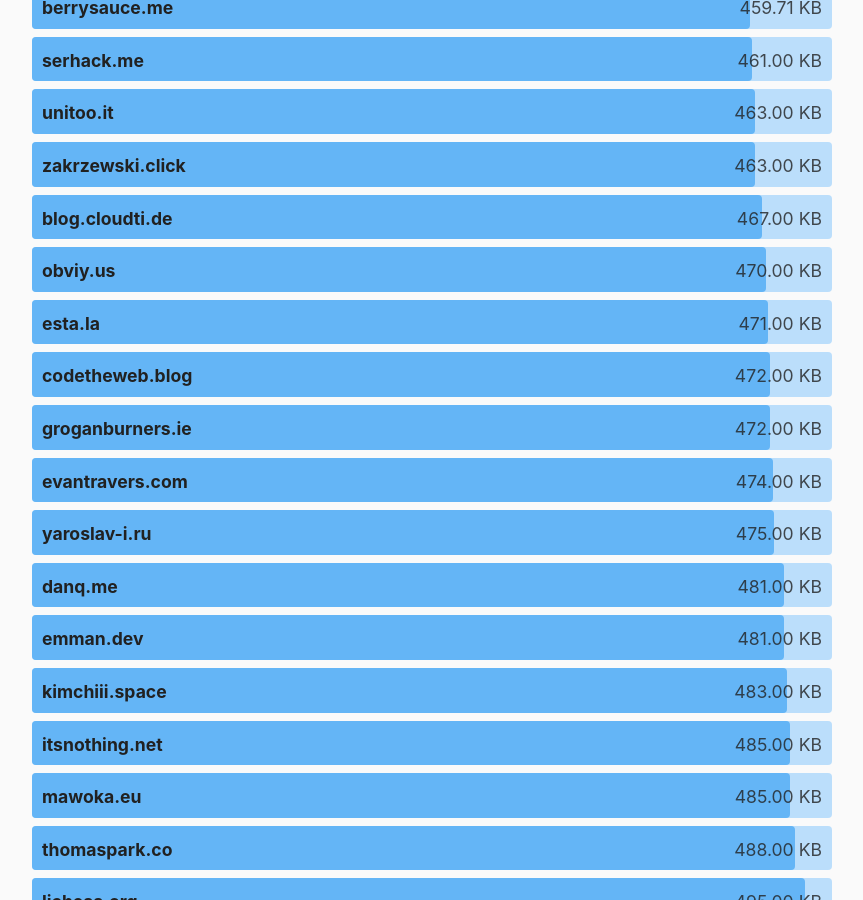
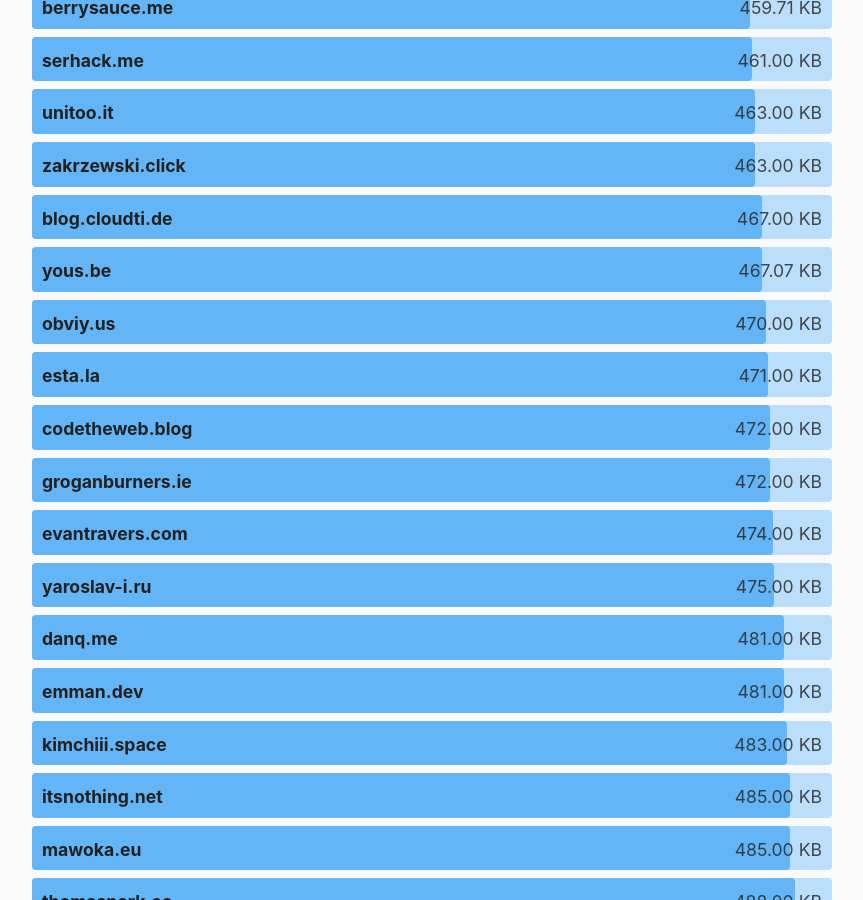
Before and after one commit to kevquirk/512kb.club, a Jekyll site: the page built from index.md, in a window 1280 px wide and 900 px high, scrolled down 40045 px. Shown: the whole window, without its empty margins (208-1071 px from the left). Built offline with Jekyll 4.4.1, drawn with Linux system fonts in a browser that asks for light colours.

Commit message:
Add yous.be

```diff
--- a/_data/sites.yml
+++ b/_data/sites.yml
@@ -3683,6 +3683,11 @@
   size: 221
   last_checked: 2022-03-25
 
+- domain: yous.be
+  url: https://yous.be/
+  size: 467.07
+  last_checked: 2024-03-12
+
 - domain: youssefy.com
   url: https://youssefy.com/
   size: 94.7
```
